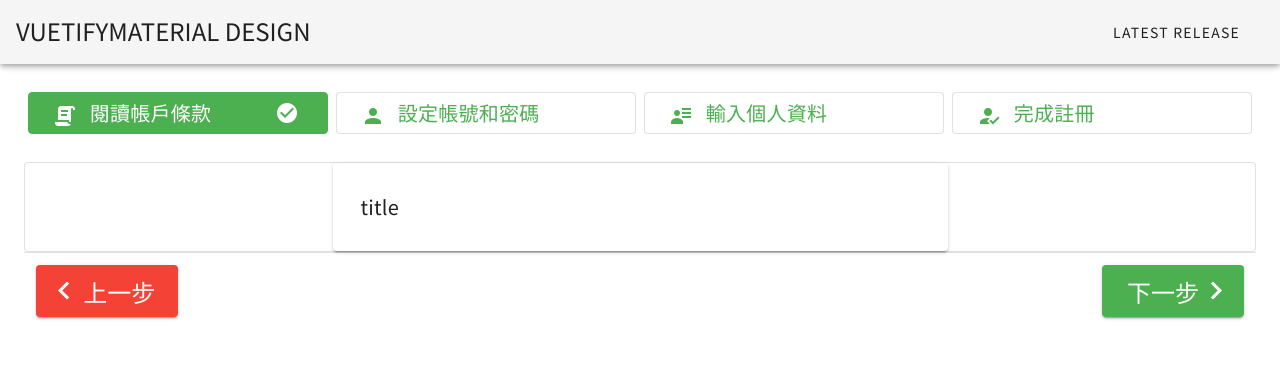
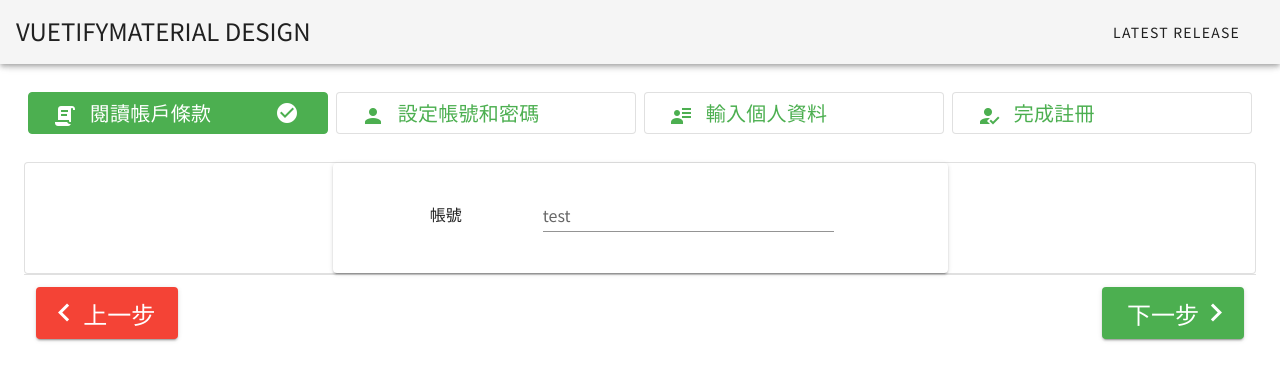
Before and after one commit to kingdom84521/FoodDelivery_FRONTEND, a Vue app in the folder client/: page /signup in a window 1280 px wide. Both pictures are taken after a click on the button "下一步". Shown: the top 380 px of the page. Built offline with nearby package versions, Linux system fonts and the light colour scheme.

Commit message:
error happened: text field click event no respond

```diff
--- a/client/src/App.vue
+++ b/client/src/App.vue
@@ -22,10 +22,11 @@
 </template>
 
 <script>
-import Step from "@/components/SignUp/Step/main"
-
 export default {
-  components: {
+  data: () => {
+    return {
+      test: 0
+    }
   }
 }
 </script>
--- a/client/src/components/SignUp/StepPage/InnerPage/main.vue
+++ b/client/src/components/SignUp/StepPage/InnerPage/main.vue
@@ -45,9 +45,39 @@
           <v-card
             class="col-6"
           >
-            <v-card-title primary-title>
-              title
-            </v-card-title>
+            <v-list
+              disabled
+            >
+              <v-list-item>
+                <v-row>
+                  <v-list-item-content>
+                    <v-col
+                      cols="4"
+                    >
+                      <v-row>
+                        <v-list-item-title
+                          class="text-center noto-family title-text"
+                        >
+                          帳號
+                        </v-list-item-title>
+                      </v-row>
+                    </v-col>
+                    <v-col
+                      cols="6"
+                    >
+                      <v-row
+                        justify="center"
+                      >
+                        <v-text-field
+                          label="test"
+                          v-model="test"
+                        />
+                      </v-row>
+                    </v-col>
+                  </v-list-item-content>
+                </v-row>
+              </v-list-item>
+            </v-list>
           </v-card>
         </v-row>
       </v-card>
@@ -95,7 +125,8 @@
 export default {
     data: () => {
       return {
-        ifAgreeContract: undefined
+        ifAgreeContract: undefined,
+        test: null
       }
     },
     created() {
@@ -117,5 +148,11 @@ export default {
 </script>
 
 <style>
+ .noto-family {
+   font-family: 'Noto Sans TC', sans-serif ;
+ }
 
+ .title-text {
+   font-size: 24px ;
+ }
 </style>
```
